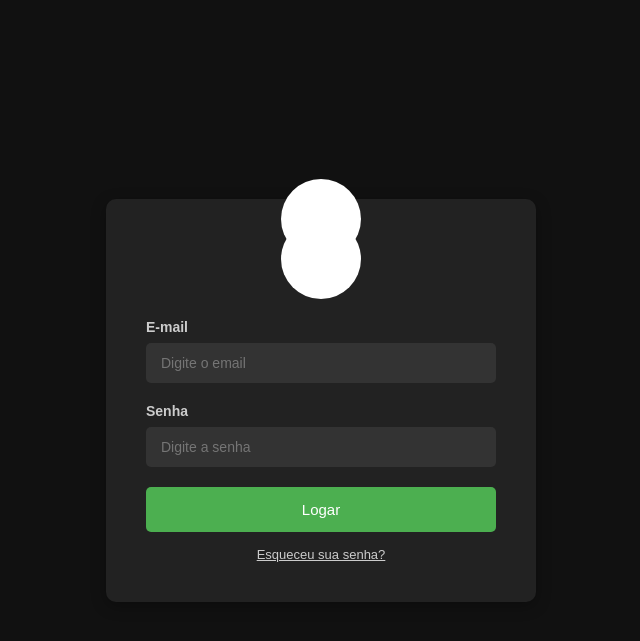
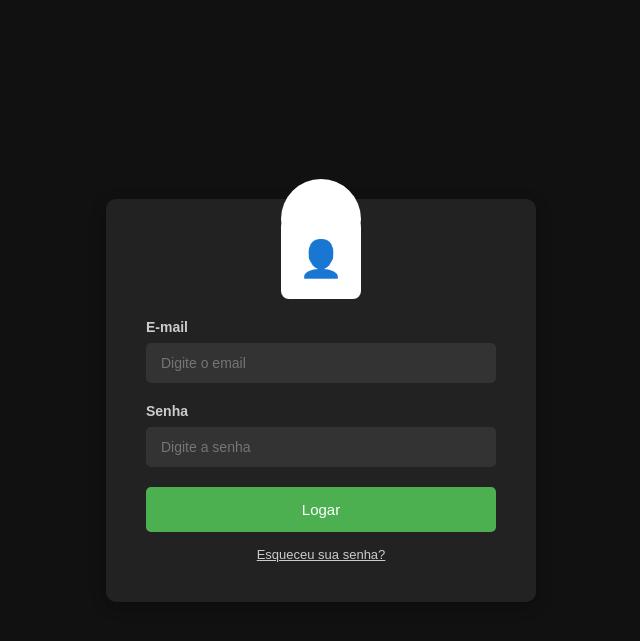
Before and after one commit to Christian985/Projeto_final, a Flask app: template templates/login.html in a window 1280 px wide. Shown: the top 641 px of the page, without its empty margins (319-959 px from the left). Run offline with Flask 3, Linux system fonts and the light colour scheme; the template is opened without the code that fills it, so the values that code supplies are empty.

Commit message:
Changes by senai_24-25

```diff
--- a/models.py
+++ b/models.py
@@ -47,7 +47,7 @@ class Produtos(Base):
 
 # Dados da Lista
 class Cadastro_clientes(Base):
-    __tablename__ = 'Produtos'
+    __tablename__ = 'Cadastro_de_clientes'
     id = Column(Integer, primary_key=True)
     nome = Column(String(100), nullable=False, index=True)
     email = Column(String(100), nullable=False, index=True)
@@ -82,7 +82,7 @@ class Cadastro_clientes(Base):
 
 # Dados da Lista
 class Cadastro_pedidos(Base):
-    __tablename__ = 'Produtos'
+    __tablename__ = 'Cadastro_de_produtos'
     id = Column(Integer, primary_key=True)
     cliente_id = Column(Integer, ForeignKey('Produtos.id'))
 
--- a/static/login.css
+++ b/static/login.css
@@ -39,7 +39,7 @@ form:before {
   width: 80px;
   height: 80px;
   background-color: #fff;
-  border-radius: 50%;
+  border-radius: 10%;
   margin: -60px auto 20px auto;
   display: flex;
   justify-content: center;
--- a/templates/login.html
+++ b/templates/login.html
@@ -7,14 +7,14 @@
 </head>
 <body>
 <form action="submit" method="POST">
-    <div class="icon"></div>    <!--coloque uma imagem aqui leo -->
+    <div class="icon">👤</div>    <!--coloque uma imagem aqui leo -->
     <label for="email">E-mail</label>
     <input type="email" id="email" name="email" placeholder="Digite o email" required>
 
     <label for="senha">Senha</label>
     <input type="password" id="senha" name="senha" placeholder="Digite a senha" required>
 
-    <button type="submit">Logar</button>
+    <button type="submit"><link href="/templates/template.html">Logar</button>
 
     <div class="esqueceu">
         Esqueceu sua senha?
```
Also changed, not shown: produtos.sqlite3.
